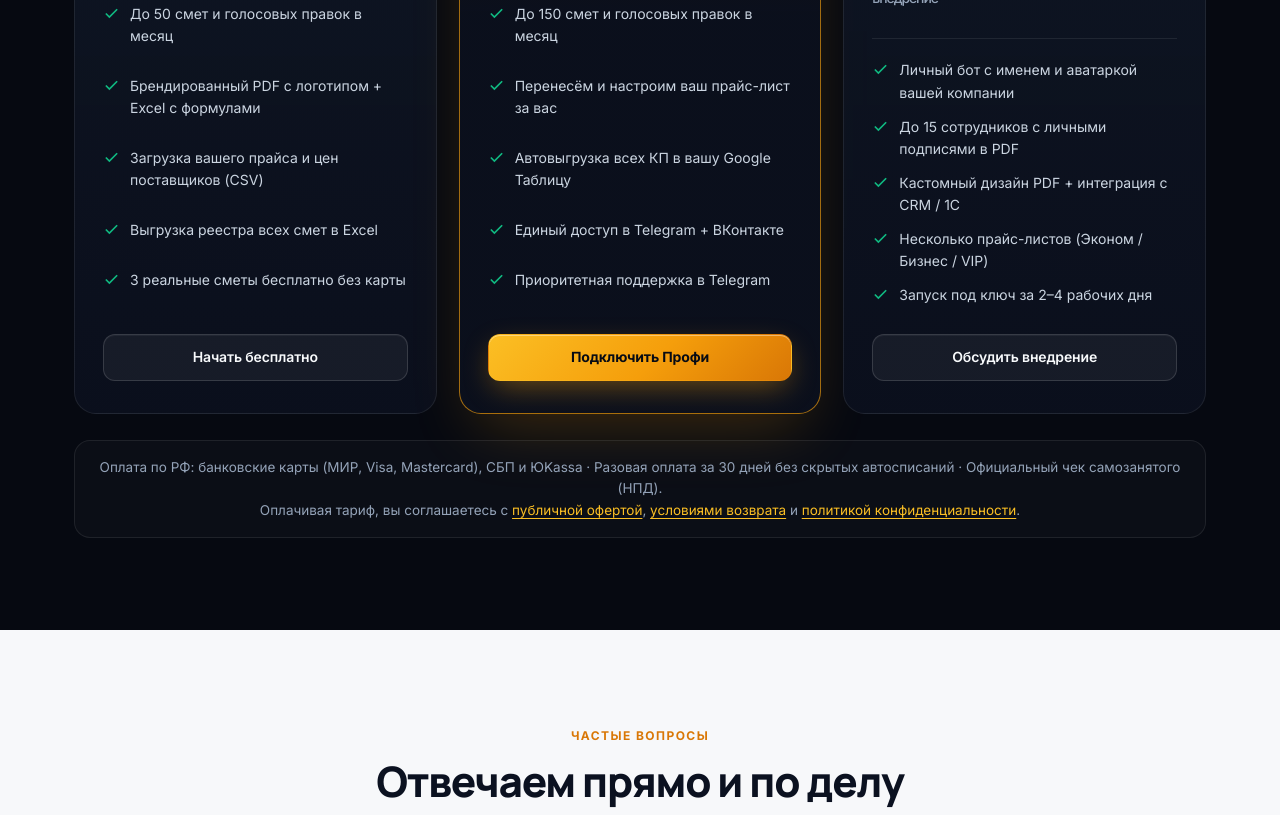
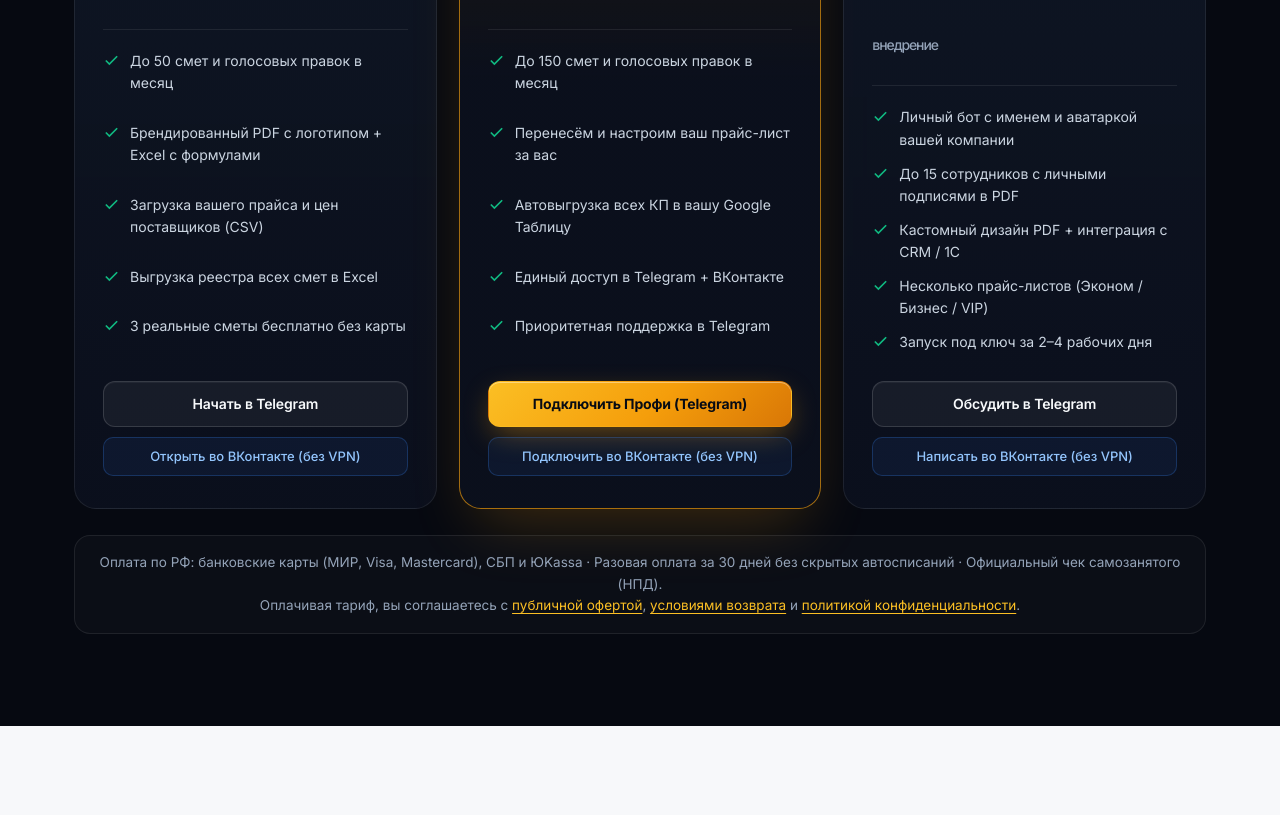
Before and after one commit to LoneRonin23/smetagolosom-site, a plain HTML site: page index.html in a window 1280 px wide. Shown: the part 6773-7588 px from the top of the page. Drawn offline with Linux system fonts and the light colour scheme.

Commit message:
Add VK (no-VPN) links to all pricing cards and ROI calculator

```diff
--- a/index.html
+++ b/index.html
@@ -1179,6 +1179,31 @@
       text-align: center;
       line-height: 1.6;
     }
+    .price-cta-stack {
+      display: flex;
+      flex-direction: column;
+      gap: 10px;
+      margin-top: auto;
+    }
+    .price-vk-link {
+      display: inline-flex;
+      align-items: center;
+      justify-content: center;
+      gap: 6px;
+      font-size: 13px;
+      font-weight: 500;
+      color: #93C5FD;
+      padding: 8px 12px;
+      border-radius: 10px;
+      border: 1px solid rgba(59, 130, 246, 0.25);
+      background: rgba(59, 130, 246, 0.08);
+      transition: background 0.18s, border-color 0.18s, color 0.18s;
+    }
+    .price-vk-link:hover {
+      background: rgba(59, 130, 246, 0.16);
+      border-color: rgba(96, 165, 250, 0.5);
+      color: #DBEAFE;
+    }
     .pricing-legal-note a {
       color: var(--gold-bright);
       text-decoration: underline;
@@ -1752,7 +1777,10 @@
               <div style="font-size:12.5px; color:#94A3B8; margin-bottom:4px;">Подписка от 2 900 ₽/мес</div>
               <span class="roi-badge" id="res-roi">ROI ×51</span>
             </div>
-            <a class="btn btn-primary" href="https://t.me/voicesmetabot" target="_blank" rel="noopener">Проверить бесплатно</a>
+            <div style="display:flex; gap:8px; flex-wrap:wrap;">
+              <a class="btn btn-primary" href="https://t.me/voicesmetabot" target="_blank" rel="noopener">Проверить в Telegram</a>
+              <a class="btn btn-glass" href="https://vk.ru/im?sel=-243551967" target="_blank" rel="noopener">Во ВКонтакте</a>
+            </div>
           </div>
         </div>
       </div>
@@ -1780,7 +1808,10 @@
             <li><svg viewBox="0 0 24 24" fill="none" stroke="currentColor" stroke-width="2.4"><polyline points="20 6 9 17 4 12"/></svg><span>Выгрузка реестра всех смет в Excel</span></li>
             <li><svg viewBox="0 0 24 24" fill="none" stroke="currentColor" stroke-width="2.4"><polyline points="20 6 9 17 4 12"/></svg><span>3 реальные сметы бесплатно без карты</span></li>
           </ul>
-          <a class="btn btn-glass" href="https://t.me/voicesmetabot" target="_blank" rel="noopener">Начать бесплатно</a>
+          <div class="price-cta-stack">
+            <a class="btn btn-glass" href="https://t.me/voicesmetabot" target="_blank" rel="noopener">Начать в Telegram</a>
+            <a class="price-vk-link" href="https://vk.ru/im?sel=-243551967" target="_blank" rel="noopener">Открыть во ВКонтакте (без VPN)</a>
+          </div>
         </div>
 
         <div class="price-card featured reveal">
@@ -1795,7 +1826,10 @@
             <li><svg viewBox="0 0 24 24" fill="none" stroke="currentColor" stroke-width="2.4"><polyline points="20 6 9 17 4 12"/></svg><span>Единый доступ в Telegram + ВКонтакте</span></li>
             <li><svg viewBox="0 0 24 24" fill="none" stroke="currentColor" stroke-width="2.4"><polyline points="20 6 9 17 4 12"/></svg><span>Приоритетная поддержка в Telegram</span></li>
           </ul>
-          <a class="btn btn-primary" href="https://t.me/mynameisdeath13" target="_blank" rel="noopener">Подключить Профи</a>
+          <div class="price-cta-stack">
+            <a class="btn btn-primary" href="https://t.me/voicesmetabot" target="_blank" rel="noopener">Подключить Профи (Telegram)</a>
+            <a class="price-vk-link" href="https://vk.ru/im?sel=-243551967" target="_blank" rel="noopener">Подключить во ВКонтакте (без VPN)</a>
+          </div>
         </div>
 
         <div class="price-card reveal">
@@ -1809,7 +1843,10 @@
             <li><svg viewBox="0 0 24 24" fill="none" stroke="currentColor" stroke-width="2.4"><polyline points="20 6 9 17 4 12"/></svg><span>Несколько прайс-листов (Эконом / Бизнес / VIP)</span></li>
             <li><svg viewBox="0 0 24 24" fill="none" stroke="currentColor" stroke-width="2.4"><polyline points="20 6 9 17 4 12"/></svg><span>Запуск под ключ за 2–4 рабочих дня</span></li>
           </ul>
-          <a class="btn btn-glass" href="https://t.me/mynameisdeath13" target="_blank" rel="noopener">Обсудить внедрение</a>
+          <div class="price-cta-stack">
+            <a class="btn btn-glass" href="https://t.me/mynameisdeath13" target="_blank" rel="noopener">Обсудить в Telegram</a>
+            <a class="price-vk-link" href="https://vk.ru/im?sel=-243551967" target="_blank" rel="noopener">Написать во ВКонтакте (без VPN)</a>
+          </div>
         </div>
       </div>
 
```
